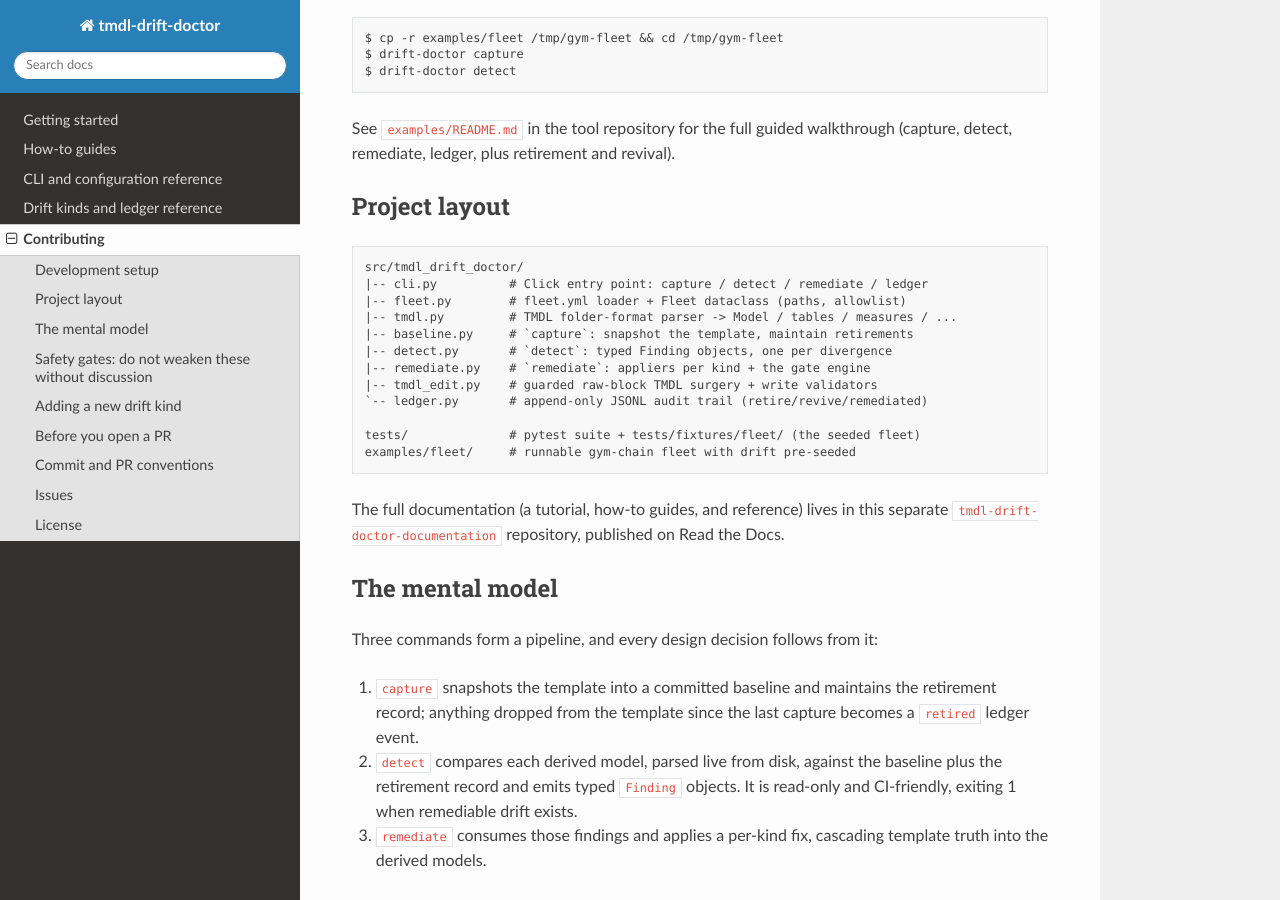
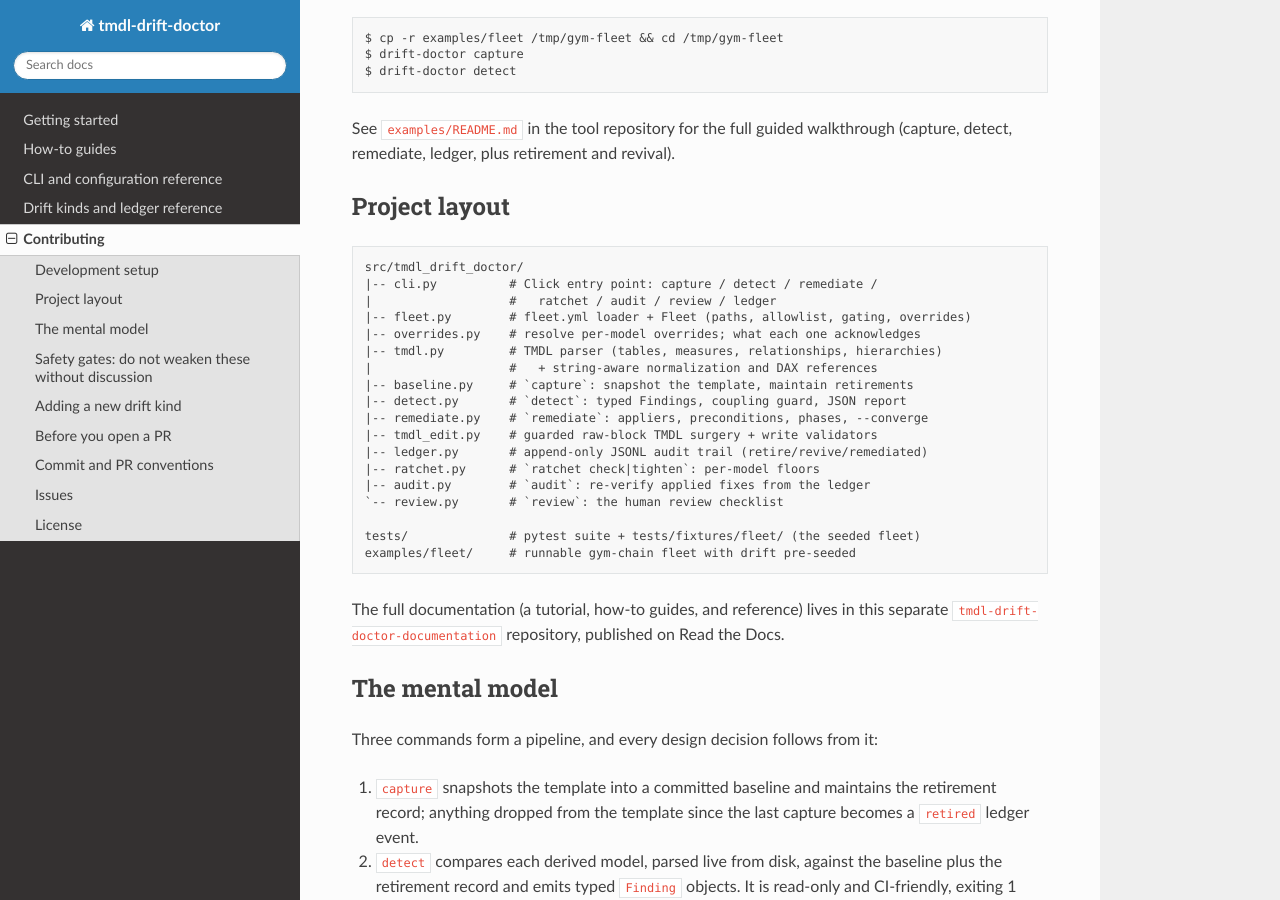
Before and after one commit to C-Kapsalis/tmdl-drift-doctor-documentation, a Sphinx documentation site: the page built from docs/contributing.rst, in a window 1280 px wide and 900 px high, scrolled down 641 px. Built offline with Sphinx 7.4.7 and the Read the Docs theme 3.1.0, drawn with Linux system fonts in a browser that asks for light colours; some of the changed text lies outside the part shown.

Commit message:
Update the contributing page's module map for 1.1.0
Co-Authored-By: Claude Opus 5.5 (1M context) <noreply@anthropic.com>

```diff
--- a/docs/contributing.rst
+++ b/docs/contributing.rst
@@ -44,14 +44,20 @@ Project layout
 ::
 
     src/tmdl_drift_doctor/
-    |-- cli.py          # Click entry point: capture / detect / remediate / ledger
-    |-- fleet.py        # fleet.yml loader + Fleet dataclass (paths, allowlist)
-    |-- tmdl.py         # TMDL folder-format parser -> Model / tables / measures / ...
+    |-- cli.py          # Click entry point: capture / detect / remediate /
+    |                   #   ratchet / audit / review / ledger
+    |-- fleet.py        # fleet.yml loader + Fleet (paths, allowlist, gating, overrides)
+    |-- overrides.py    # resolve per-model overrides; what each one acknowledges
+    |-- tmdl.py         # TMDL parser (tables, measures, relationships, hierarchies)
+    |                   #   + string-aware normalization and DAX references
     |-- baseline.py     # `capture`: snapshot the template, maintain retirements
-    |-- detect.py       # `detect`: typed Finding objects, one per divergence
-    |-- remediate.py    # `remediate`: appliers per kind + the gate engine
+    |-- detect.py       # `detect`: typed Findings, coupling guard, JSON report
+    |-- remediate.py    # `remediate`: appliers, preconditions, phases, --converge
     |-- tmdl_edit.py    # guarded raw-block TMDL surgery + write validators
-    `-- ledger.py       # append-only JSONL audit trail (retire/revive/remediated)
+    |-- ledger.py       # append-only JSONL audit trail (retire/revive/remediated)
+    |-- ratchet.py      # `ratchet check|tighten`: per-model floors
+    |-- audit.py        # `audit`: re-verify applied fixes from the ledger
+    `-- review.py       # `review`: the human review checklist
 
     tests/              # pytest suite + tests/fixtures/fleet/ (the seeded fleet)
     examples/fleet/     # runnable gym-chain fleet with drift pre-seeded
@@ -131,9 +137,12 @@ order:
 3. **``remediate.py``.** Write an applier, ``_apply_your_kind(fleet, f)``,
    that returns ``(label, [FileChange])`` (a ``FileChange`` with
    ``old=None`` creates, ``new=None`` deletes) and register it in the
-   ``APPLIERS`` dict. The engine handles the allowlist, ``--sync``,
-   dry-run, and pre-write validation; appliers must be idempotent, so a
-   second run finds nothing to do.
+   ``APPLIERS`` dict. The engine handles overrides, the allowlist,
+   ``--sync``, blocked retirements, dry-run, and pre-write validation;
+   appliers must be idempotent, so a second run finds nothing to do. If
+   the fix relies on something else existing, add a precondition to
+   ``PRECONDITIONS`` and place the kind in ``PHASES``; if an override
+   should be able to acknowledge it, add it to ``overrides.SUPPRESSES``.
 4. **Fixtures and tests.** Seed the new drift in
    ``tests/fixtures/fleet/`` (the fixture fleet doubles as the suite's
    readable specification) and add coverage under ``tests/`` (detection,
```
